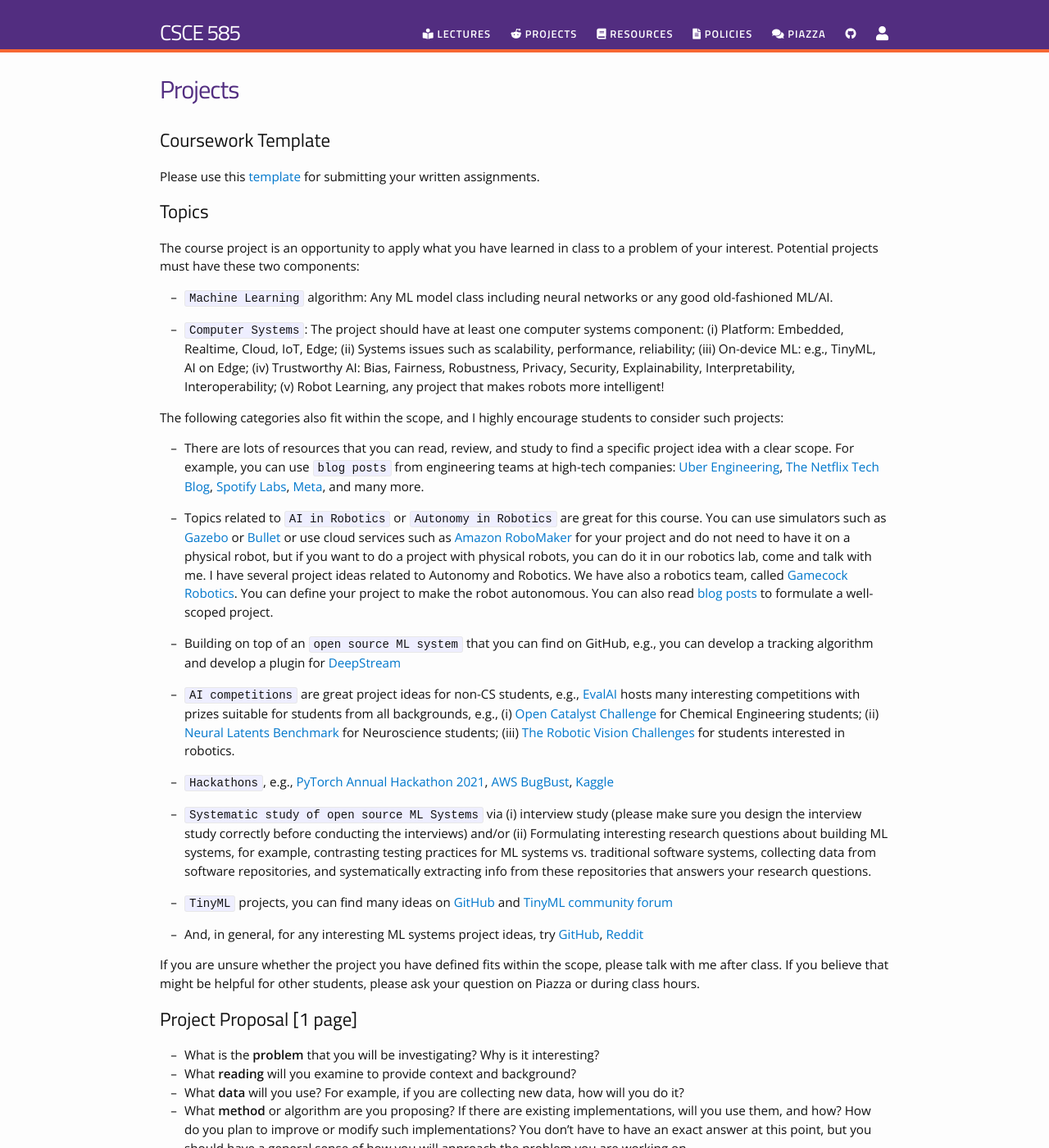
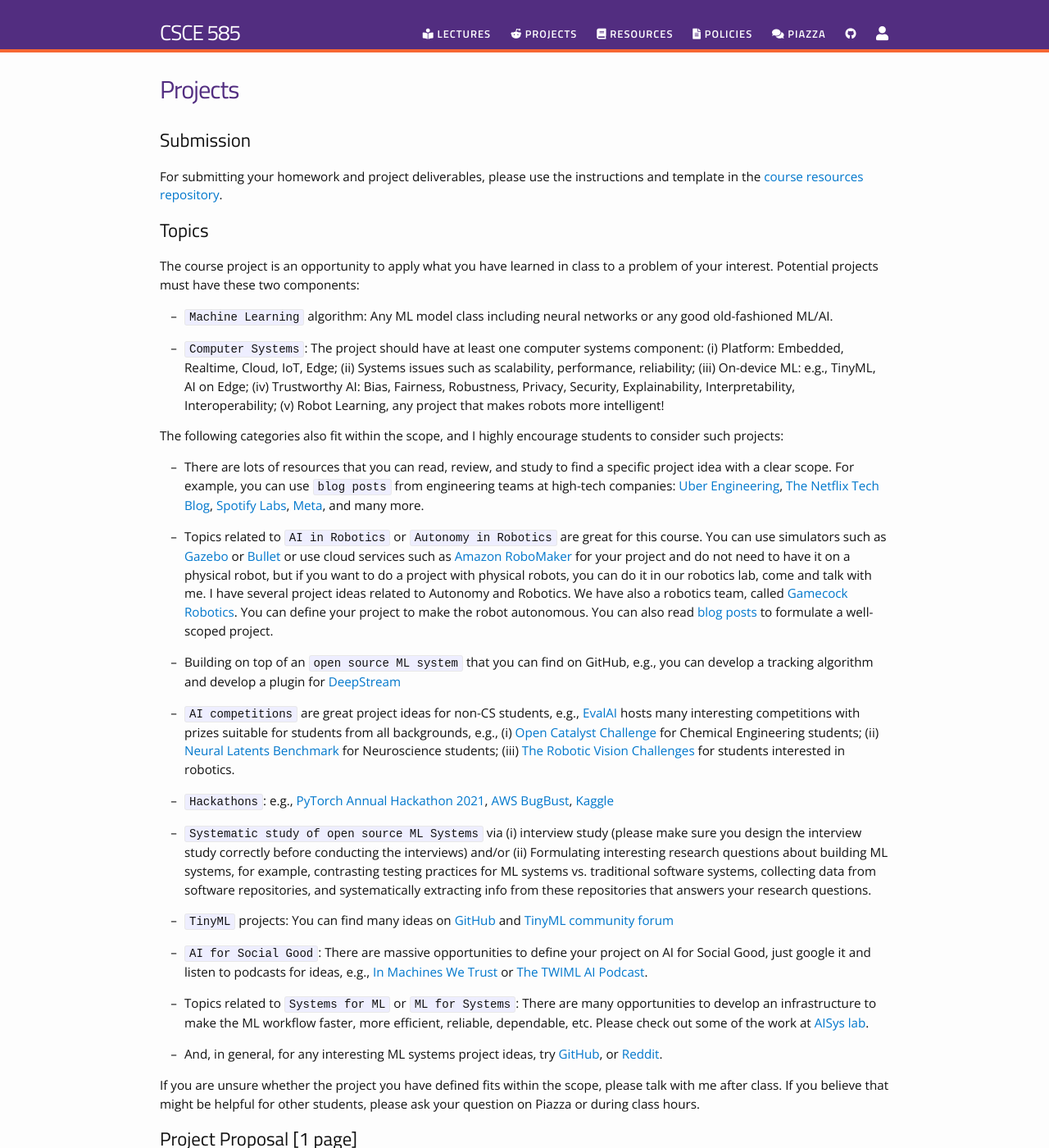
Before and after one commit to pooyanjamshidi/mls, a Jekyll site: the page built from projects.md, in a window 1280 px wide and 1400 px high. Shown: the whole window at 82% size. Built offline with Jekyll 4.4.1, drawn with Linux system fonts in a browser that asks for light colours; nearby versions of some CDN libraries.

Commit message:
updated project info

```diff
--- a/projects.md
+++ b/projects.md
@@ -4,9 +4,11 @@ title: Projects
 permalink: /projects/
 ---
 
-## Coursework Template
+## Submission
 
-Please use this [template](https://github.com/pooyanjamshidi/mls/blob/master/resources/coursework-template.zip) for submitting your written assignments.
+For submitting your homework and project deliverables, please use the instructions and template in the [course resources repository](https://github.com/csce585-mlsystems/course-resources).
+
+<!-- Please use this [template](https://github.com/pooyanjamshidi/mls/blob/master/resources/coursework-template.zip) for submitting your written assignments. -->
 
 
 ## Topics
@@ -28,13 +30,17 @@ The following categories also fit within the scope, and I highly encourage stude
 
 * `AI competitions` are great project ideas for non-CS students, e.g., [EvalAI](https://eval.ai/) hosts many interesting competitions with prizes suitable for students from all backgrounds, e.g., (i) [Open Catalyst Challenge](https://opencatalystproject.org/) for Chemical Engineering students; (ii) [Neural Latents Benchmark](https://neurallatents.github.io/) for Neuroscience students; (iii) [The Robotic Vision Challenges](https://nikosuenderhauf.github.io/roboticvisionchallenges/) for students interested in robotics.
 
-* `Hackathons`, e.g., [PyTorch Annual Hackathon 2021](https://pytorch2021.devpost.com/), [AWS BugBust](https://aws.amazon.com/bugbust/), [Kaggle](https://www.kaggle.com/competitions)
+* `Hackathons`: e.g., [PyTorch Annual Hackathon 2021](https://pytorch2021.devpost.com/), [AWS BugBust](https://aws.amazon.com/bugbust/), [Kaggle](https://www.kaggle.com/competitions)
 
 * `Systematic study of open source ML Systems` via (i) interview study (please make sure you design the interview study correctly before conducting the interviews) and/or (ii) Formulating interesting research questions about building ML systems, for example, contrasting testing practices for ML systems vs. traditional software systems, collecting data from software repositories, and systematically extracting info from these repositories that answers your research questions.
 
-* `TinyML` projects, you can find many ideas on [GitHub](https://github.com/gigwegbe/tinyml-papers-and-projects) and [TinyML community forum](https://discuss.tinymlx.org/c/projects/5)
+* `TinyML` projects: You can find many ideas on [GitHub](https://github.com/gigwegbe/tinyml-papers-and-projects) and [TinyML community forum](https://discuss.tinymlx.org/c/projects/5)
 
-* And, in general, for any interesting ML systems project ideas, try [GitHub](https://github.com/NirantK/awesome-project-ideas), [Reddit](https://www.reddit.com/r/MachineLearning/search/?q=systems&restrict_sr=1)
+* `AI for Social Good`: There are massive opportunities to define your project on AI for Social Good, just google it and listen to podcasts for ideas, e.g., [In Machines We Trust](https://podcasts.apple.com/us/podcast/in-machines-we-trust/id1523584878?i=1000577165082) or [The TWIML AI Podcast](https://podcasts.apple.com/us/podcast/the-twiml-ai-podcast-formerly-this-week-in-machine/id1116303051?i=1000576160711).
+
+* Topics related to `Systems for ML` or `ML for Systems`: There are many opportunities to develop an infrastructure to make the ML workflow faster, more efficient, reliable, dependable, etc. Please check out some of the work at [AISys lab](https://pooyanjamshidi.github.io/publications/).
+
+* And, in general, for any interesting ML systems project ideas, try [GitHub](https://github.com/NirantK/awesome-project-ideas), or [Reddit](https://www.reddit.com/r/MachineLearning/search/?q=systems&restrict_sr=1).
 
 If you are unsure whether the project you have defined fits within the scope, please talk with me after class. If you believe that might be helpful for other students, please ask your question on Piazza or during class hours.
 
```
